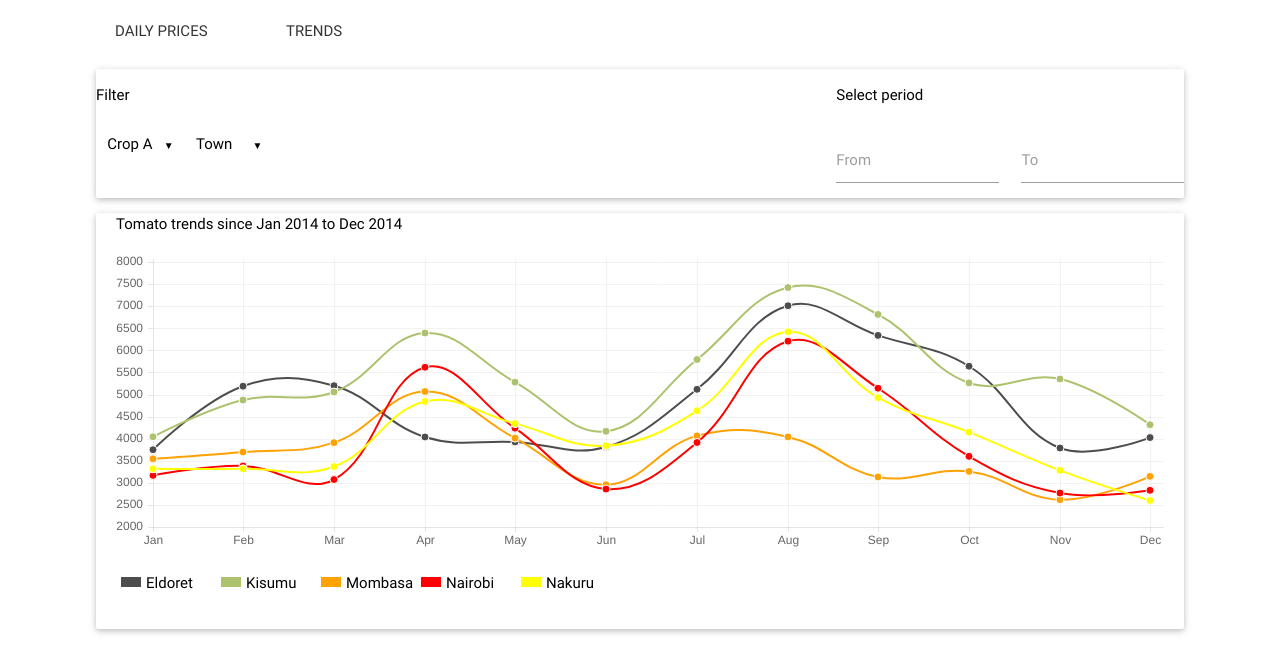
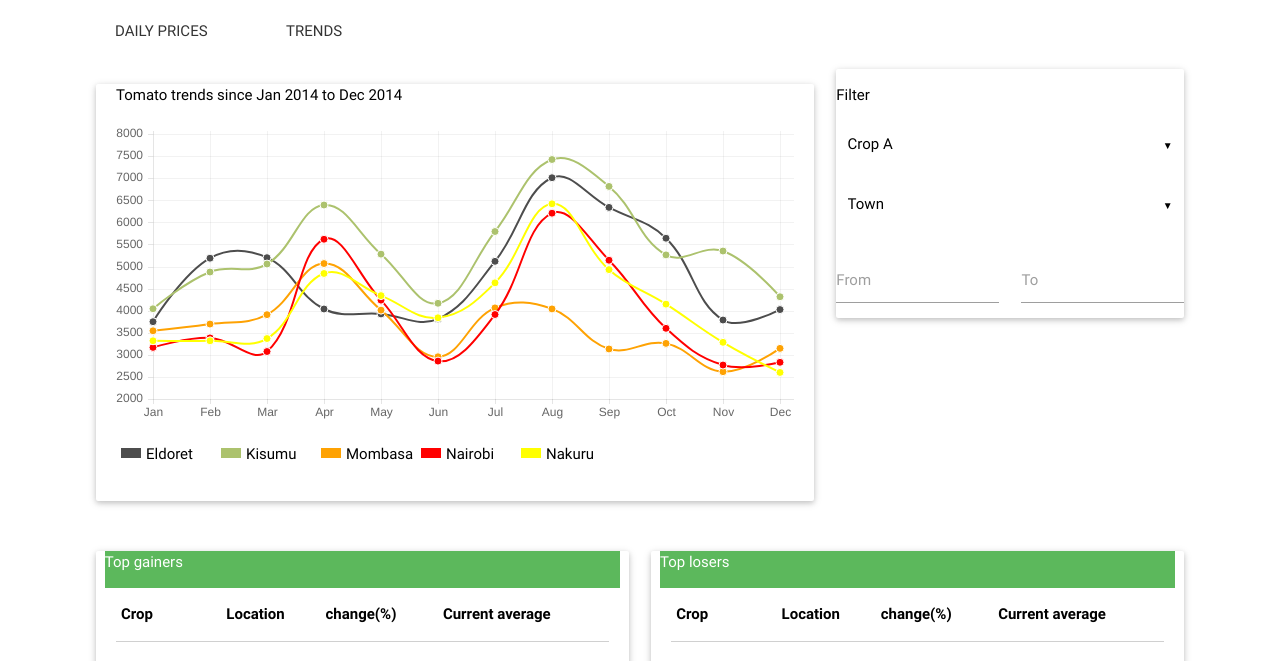
Before and after one commit to kyaloj-zz/prototypeX, a plain HTML site: page trends.html in a window 1280 px wide. Shown: the part 99-760 px from the top of the page. Drawn offline with nearby package versions, Linux system fonts and the light colour scheme; files whose address does not match are found by name.

Commit message:
changed filter location in trends page

```diff
--- a/trends.html
+++ b/trends.html
@@ -73,104 +73,9 @@
 
 
 
-        <div class="card-panel teal customising-area">
-
-
-        <div class="row customising-area">
-           <div class="col s12 m8 customising-area"><p>Filter</p></div>
-           <div class="col s12 m4 customising-area"><p>Select period</p></div>
-        </div>
-
-
-           <div class="row customising-area">
-
-              <div class="col s12 m6 customising-area">
-
-                    <div class="input-field col s12 m2 customising-area ">
-                          <select>
-                            <option value="" disabled selected>Crop A</option>
-                            <option value="1">Oranges</option>
-                            <option value="2">Pumpkins</option>
-                            <option value="3">Tomatoes</option>
-                          </select>
-
-                    </div>
-
-
-                    <div class="input-field col s12 m2 customising-area">
-                          <select>
-                            <option value="" disabled selected>Town</option>
-                            <option value="1">Nairobi</option>
-                            <option value="2">Mombasa</option>
-                            <option value="3">Kisumu</option>
-                            <option value="4">Eldoret</option>
-                            <option value="5">Nakuru</option>
-                            <option value="5">Average</option>
-                          </select>
-
-                    </div>
-
-                    <!--comparison between different crops-->
-
-                  <!--   <div class="col s12 m2">
-
-                          <p>vs</p>
-
-                    </div>
-
-
-
-
-                    <div class="input-field col s12 m3 customising-area">
-                          <select>
-                            <option value="" disabled selected>Crop B</option>
-                            <option value="1">Oranges</option>
-                            <option value="2">Pumpkins</option>
-                            <option value="3">Tomatoes</option>
-                          </select>
-
-                    </div>
-
-
-                    <div class="input-field col s12 m3 customising-area">
-                          <select>
-                            <option value="" disabled selected>Town</option>
-                            <option value="1">Nairobi</option>
-                            <option value="2">Mombasa</option>
-                            <option value="3">Kisumu</option>
-                            <option value="4">Eldoret</option>
-                            <option value="5">Nakuru</option>
-                            <option value="5">Average</option>
-                          </select>
-
-                    </div> -->
-
-                   </div>
-
-                   <div class="col s12 m2"><p></p></div>
-                   <div class="col s12 m4 customising-area">
-                          <div class="row customising-area">
-                                  <div class="input-field col s12 m6">
-                                        <input type="date" class="datepicker">
-                                        <label for="input_text">From</label>
-
-                                  </div>
-
-                                  <div class="input-field col s12 m6">
-                                        <input type="date" class="datepicker">
-                                        <label for="input_text">To</label>
-
-                                  </div>
-                          </div>
-                    </div>
-
-       </div>
-
-</div>
-
 <div class="row">
 
-    <div class="col s12 m12 l12">
+    <div class="col s12 m8">
             <div class="row">
             <div class="col s12 m12">
               <div class="card-panel teal">
@@ -196,6 +101,72 @@
 
           </div>
     </div>
+
+<!--filtering section-->
+
+    <div class="col s12 m4">
+
+        <div class="card-panel teal customising-area">
+
+
+
+           <div class="row customising-area">
+
+            <div class="col s12 m8 customising-area"><p>Filter</p></div>
+              <div class="col s12 m12 customising-area">
+
+                    <div class="input-field col s12 m12 customising-area ">
+                          <select>
+                            <option value="" disabled selected>Crop A</option>
+                            <option value="1">Oranges</option>
+                            <option value="2">Pumpkins</option>
+                            <option value="3">Tomatoes</option>
+                          </select>
+
+                    </div>
+
+
+                    <div class="input-field col s12 m12 customising-area">
+                          <select>
+                            <option value="" disabled selected>Town</option>
+                            <option value="1">Nairobi</option>
+                            <option value="2">Mombasa</option>
+                            <option value="3">Kisumu</option>
+                            <option value="4">Eldoret</option>
+                            <option value="5">Nakuru</option>
+                            <option value="5">Average</option>
+                          </select>
+
+                    </div>
+
+
+
+                   </div>
+
+
+                   <div class="col s12 m12 customising-area">
+                          <div class="row customising-area">
+                                  <div class="input-field col s12 m6">
+                                        <input type="date" class="datepicker">
+                                        <label for="input_text">From</label>
+
+                                  </div>
+
+                                  <div class="input-field col s12 m6">
+                                        <input type="date" class="datepicker">
+                                        <label for="input_text">To</label>
+
+                                  </div>
+                          </div>
+                    </div>
+
+       </div>
+  </div>
+</div>
+
+
+<!--end of filtering section-->
+
 
 
     <div class="col s12 m12 l12">
@@ -491,10 +462,14 @@ legendTemplate : "<ul class=\"<%=name.toLowerCase()%>-legend\"><% for (var i=0;
 
             // draw line chart
          var myChart = new Chart(buyers2).Line(buyerData2, {
-legendTemplate : "<ul class=\"<%=name.toLowerCase()%>-legend\"><% for (var i=0; i<datasets.length; i++){%><li><span style=\"background-color:<%=datasets[i].strokeColor%>\"></span><%if(datasets[i].label){%><%=datasets[i].label%><%}%></li><%}%></ul>"
+legendTemplate : "<ul class=\"<%=name.toLowerCase()%>-legend\"><% for (var i=0; i<datasets.length; i++){%><li><span style=\"background-color:<%=datasets[i].strokeColor%>\"></span><%if(datasets[i].label){%><%=datasets[i].label%><%}%></li><%}%></ul>",
+
+
+
 
          });
             document.getElementById('legen2').innerHTML = myChart.generateLegend();
+            // Chart.defaults.global.responsive = true;
 
         </script>
 
```
Also changed, not shown: index.html (+14 -14 lines).
